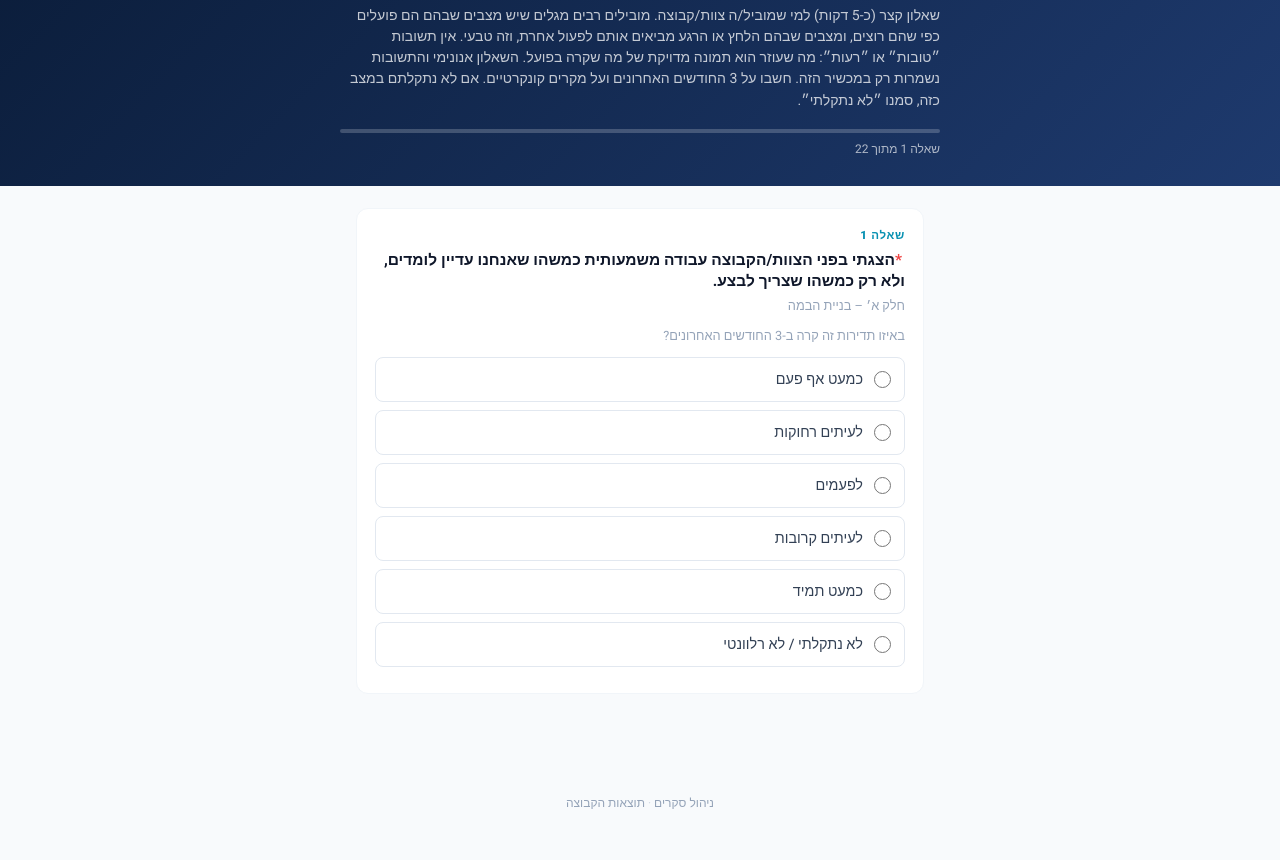
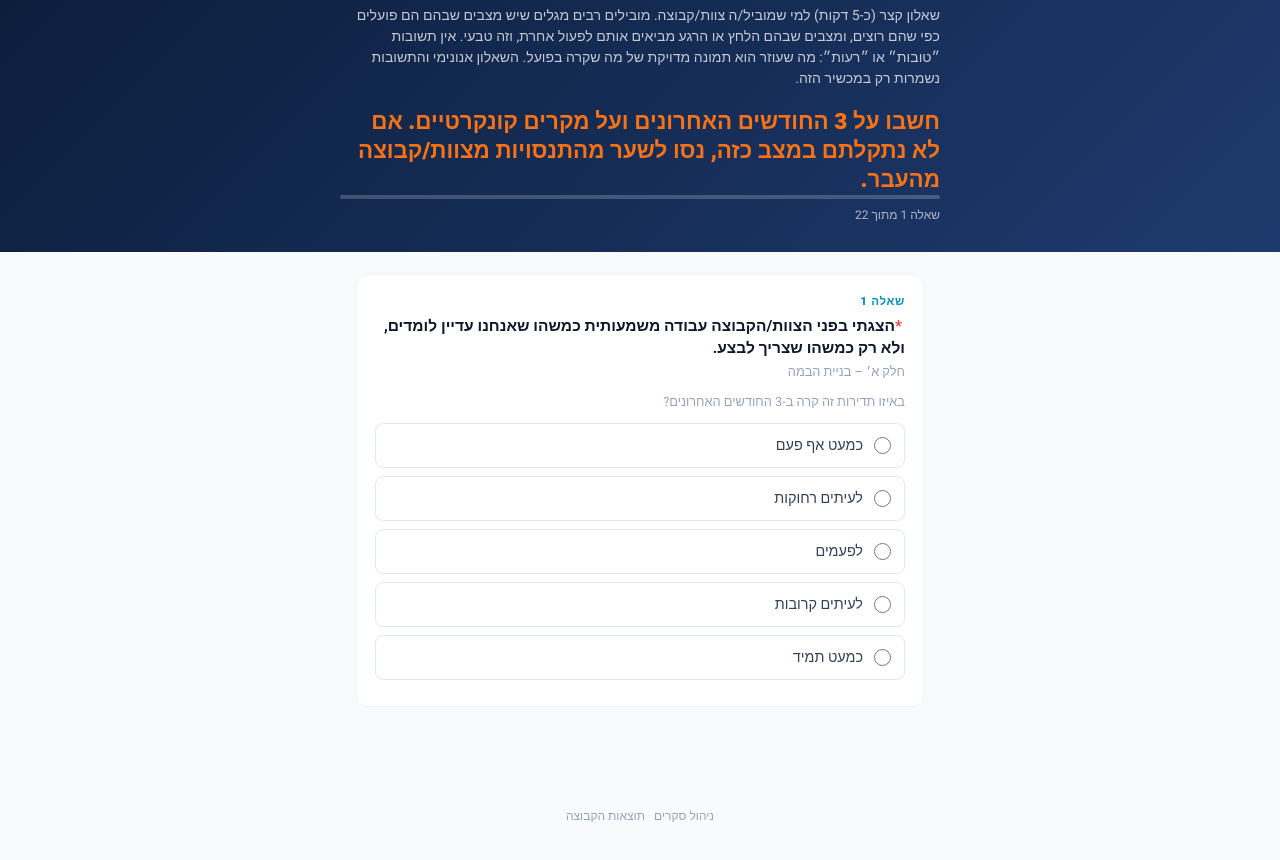
Before and after one commit to Yuvalfriedman1973/pollmaker, a plain HTML site: page index.html in a window 1280 px wide. Shown: the part 68-928 px from the top of the page. Drawn offline with Linux system fonts and the light colour scheme.

Commit message:
Leader survey UX: bold callout, orange highlight, remove not-applicable option
- Split description into paragraph + bold orange callout sentence
- Callout font matches title style (1.4rem, weight 900, orange #f97316)
- Updated callout: invite estimation from past experience instead of skipping
- Removed not-applicable option from all freq-scale questions
- Renamed team dim label to include המוביל
- Bump LEADER_VER to 7 to auto-refresh stored surveys in browser

Co-Authored-By: Claude Sonnet 4.6 <noreply@anthropic.com>

```diff
--- a/index.html
+++ b/index.html
@@ -568,7 +568,7 @@ function tIcon(t) { return (QT.find(x=>x.type===t)||{}).icon||'❓'; }
 //  scores (explicit score per option, for scenario questions)
 // ══════════════════════════════════════════════════════
 const SCALES = {
-  freq: ['כמעט אף פעם','לעיתים רחוקות','לפעמים','לעיתים קרובות','כמעט תמיד','לא נתקלתי / לא רלוונטי']
+  freq: ['כמעט אף פעם','לעיתים רחוקות','לפעמים','לעיתים קרובות','כמעט תמיד']
 };
 const SCORE_BANDS = [
   { min: 4, label: 'חוזקה',      color: 'var(--green)' },
@@ -842,7 +842,7 @@ function adminLinksHtml(survey) {
 
 // ── Template: psychological-safety questionnaire ──
 const LEADER_ID = 'psy-safety-leader';
-const LEADER_VER = 2;   // bump when the built-in wording changes: refreshes copies already stored in a browser
+const LEADER_VER = 7;   // bump when the built-in wording changes: refreshes copies already stored in a browser
 // ── Template: psychological-safety questionnaire for team leaders ──
 function leaderSurveyTemplate(stable) {
   let n = 0;
@@ -856,10 +856,10 @@ function leaderSurveyTemplate(stable) {
   return {
     id: stable ? LEADER_ID : genId(), createdAt: new Date().toISOString(), kind: 'leader', tplVer: LEADER_VER,
     title: 'שאלון למובילי צוותים/קבוצות: איך אני מוביל/ה',
-    description: 'שאלון קצר (כ-5 דקות) למי שמוביל/ה צוות/קבוצה. מובילים רבים מגלים שיש מצבים שבהם הם פועלים כפי שהם רוצים, ומצבים שבהם הלחץ או הרגע מביאים אותם לפעול אחרת, וזה טבעי. אין תשובות ״טובות״ או ״רעות״: מה שעוזר הוא תמונה מדויקת של מה שקרה בפועל. השאלון אנונימי והתשובות נשמרות רק במכשיר הזה. חשבו על 3 החודשים האחרונים ועל מקרים קונקרטיים. אם לא נתקלתם במצב כזה, סמנו ״לא נתקלתי״.',
+    description: 'שאלון קצר (כ-5 דקות) למי שמוביל/ה צוות/קבוצה. מובילים רבים מגלים שיש מצבים שבהם הם פועלים כפי שהם רוצים, ומצבים שבהם הלחץ או הרגע מביאים אותם לפעול אחרת, וזה טבעי. אין תשובות ״טובות״ או ״רעות״: מה שעוזר הוא תמונה מדויקת של מה שקרה בפועל. השאלון אנונימי והתשובות נשמרות רק במכשיר הזה. חשבו על 3 החודשים האחרונים ועל מקרים קונקרטיים. אם לא נתקלתם במצב כזה, נסו לשער מהתנסויות מצוות/קבוצה מהעבר.',
     freqHint: 'באיזו תדירות זה קרה ב-3 החודשים האחרונים?',
     dims: { stage:'בניית הבמה', invite:'הזמנת השתתפות', respond:'תגובה מועילה', model:'דוגמה אישית',
-            team:'איך הצוות/הקבוצה חווה זאת (הערכה שלי)' },
+            team:'איך הצוות/הקבוצה חווה זאת (הערכה של המוביל)' },
     questions: [
       F('stage', 'הצגתי בפני הצוות/הקבוצה עבודה משמעותית כמשהו שאנחנו עדיין לומדים, ולא רק כמשהו שצריך לבצע.', false, 'חלק א׳ – בניית הבמה'),
       F('stage', 'אמרתי לצוות/לקבוצה במפורש שאני לא יודע/ת הכול ושאני זקוק/ה לדעתם.'),
@@ -1349,7 +1349,7 @@ function viewFill(idOrEncoded, isEncoded) {
       <div class="fill-header">
         <div class="fill-header-inner">
           <div class="fill-title">${eh(survey.title)||'סקר'}</div>
-          ${survey.description?`<div class="fill-desc">${eh(survey.description)}</div>`:''}
+          ${survey.description?(()=>{const marker='חשבו על 3 החודשים האחרונים ועל מקרים קונקרטיים. אם לא נתקלתם במצב כזה, נסו לשער מהתנסויות מצוות/קבוצה מהעבר.';const idx=survey.description.indexOf(marker);if(idx===-1)return`<div class="fill-desc">${eh(survey.description)}</div>`;const before=survey.description.slice(0,idx).trim();const callout=marker;return`${before?`<div class="fill-desc">${eh(before)}</div>`:''}<div style="margin-top:12px;font-size:1.4rem;font-weight:900;line-height:1.3;color:#f97316">${eh(callout)}</div>`;})():''}
           <div class="progress-bar-wrap">
             <div class="progress-bar" id="prog-bar" style="width:0%"></div>
           </div>
```
